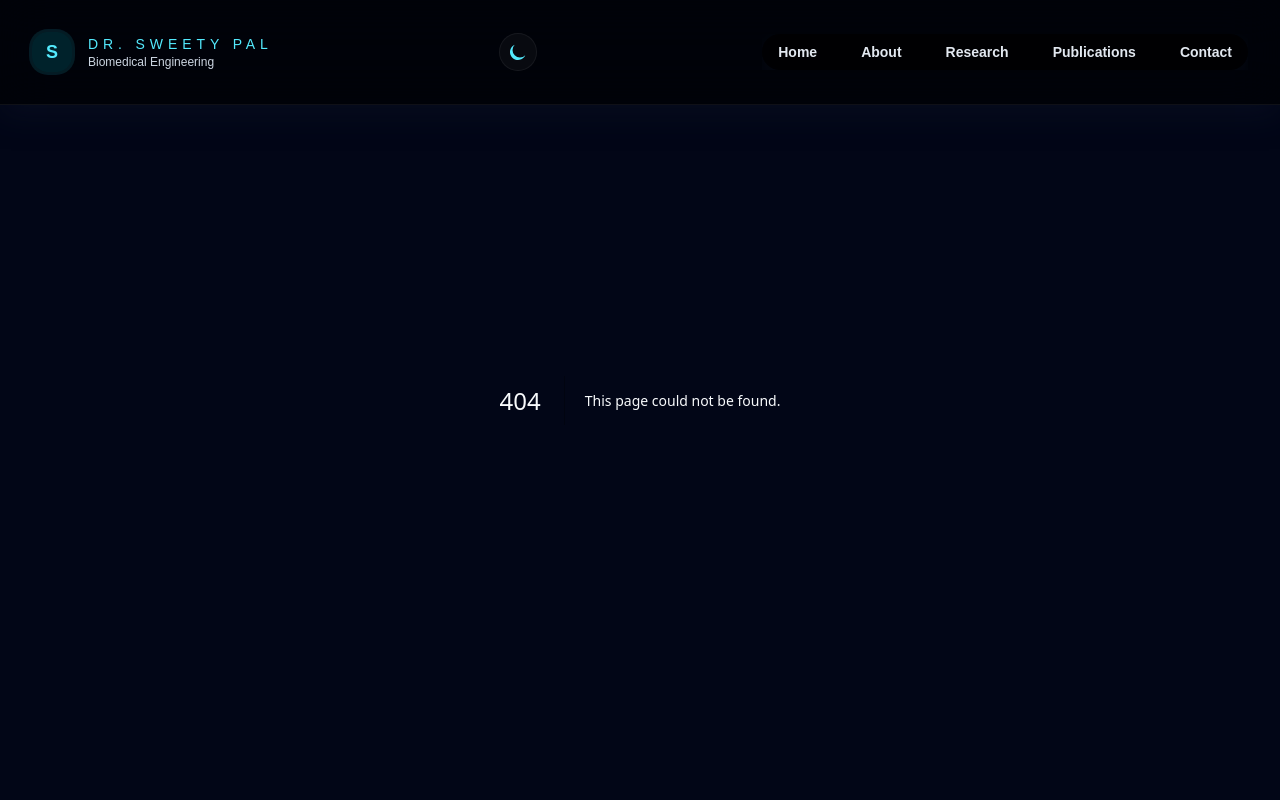
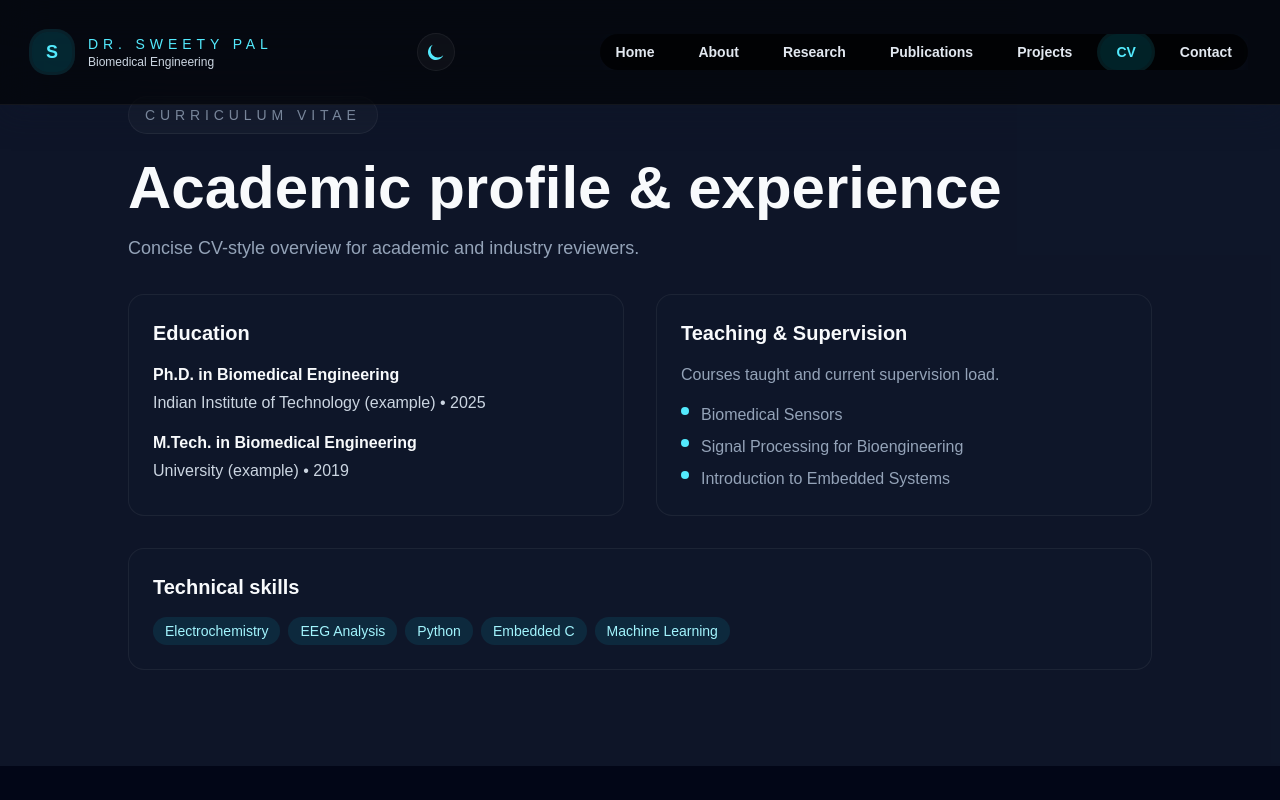
Before and after one commit to Sweety771958/sweety-portfolio, a Next.js app in the folder my-portfolio/: page /cv in a window 1280 px wide. Before the commit this address had no page. Built offline with nearby package versions, Linux system fonts and the light colour scheme.

Commit message:
feat(content): add Projects and CV pages; update navbar

```diff
--- a/my-portfolio/app/components/Navbar.tsx
+++ b/my-portfolio/app/components/Navbar.tsx
@@ -3,7 +3,7 @@
 import { useEffect, useState } from "react";
 import Link from "next/link";
 import { usePathname } from "next/navigation";
-import { motion } from "framer-motion";
+import { motion, Variants } from "framer-motion";
 import ThemeToggle from "./ThemeToggle";
 
 const navLinks = [
@@ -11,15 +11,17 @@ const navLinks = [
   { href: "/about", label: "About" },
   { href: "/research", label: "Research" },
   { href: "/publications", label: "Publications" },
+  { href: "/projects", label: "Projects" },
+  { href: "/cv", label: "CV" },
   { href: "/contact", label: "Contact" },
 ];
 
-const navVariants: any = {
+const navVariants: Variants = {
   hidden: { y: -24, opacity: 0 },
   visible: { y: 0, opacity: 1, transition: { duration: 0.5, ease: [0.22, 1, 0.36, 1] as any } },
 };
 
-const itemVariants: any = {
+const itemVariants: Variants = {
   hidden: { opacity: 0, y: 10 },
   visible: { opacity: 1, y: 0, transition: { duration: 0.35, ease: [0.22, 1, 0.36, 1] as any } },
 };
--- /dev/null
+++ b/my-portfolio/app/cv/page.tsx
@@ -0,0 +1,81 @@
+"use client";
+
+import { motion } from "framer-motion";
+
+const education = [
+  {
+    degree: "Ph.D. in Biomedical Engineering",
+    school: "Indian Institute of Technology (example)",
+    year: "2025",
+  },
+  {
+    degree: "M.Tech. in Biomedical Engineering",
+    school: "University (example)",
+    year: "2019",
+  },
+];
+
+const teaching = [
+  "Biomedical Sensors",
+  "Signal Processing for Bioengineering",
+  "Introduction to Embedded Systems",
+];
+
+const skills = ["Electrochemistry", "EEG Analysis", "Python", "Embedded C", "Machine Learning"];
+
+export default function CV() {
+  return (
+    <main className="min-h-screen bg-theme text-theme">
+      <motion.section
+        initial={{ opacity: 0, y: 24 }}
+        whileInView={{ opacity: 1, y: 0 }}
+        viewport={{ once: true, amount: 0.2 }}
+        transition={{ duration: 0.7 }}
+        className="relative overflow-hidden bg-surface-95 py-24 px-8"
+      >
+        <div className="relative mx-auto max-w-5xl">
+          <div className="mb-8">
+            <span className="inline-flex rounded-full border border-theme bg-overlay px-4 py-2 text-sm uppercase tracking-[0.35em] text-muted">
+              Curriculum Vitae
+            </span>
+            <h1 className="mt-6 text-5xl font-black text-theme sm:text-6xl">Academic profile & experience</h1>
+            <p className="mt-4 text-lg text-muted max-w-2xl">Concise CV-style overview for academic and industry reviewers.</p>
+          </div>
+
+          <section className="grid gap-8 lg:grid-cols-2">
+            <div className="rounded-2xl border border-theme bg-surface p-6">
+              <h2 className="text-xl font-semibold text-theme">Education</h2>
+              <ul className="mt-4 space-y-4 text-muted">
+                {education.map((e) => (
+                  <li key={e.degree}>
+                    <p className="font-semibold text-theme">{e.degree}</p>
+                    <p className="mt-1 text-muted-2">{e.school} • {e.year}</p>
+                  </li>
+                ))}
+              </ul>
+            </div>
+
+            <div className="rounded-2xl border border-theme bg-surface p-6">
+              <h2 className="text-xl font-semibold text-theme">Teaching & Supervision</h2>
+              <p className="mt-4 text-muted">Courses taught and current supervision load.</p>
+              <ul className="mt-4 space-y-2 text-muted">
+                {teaching.map((t) => (
+                  <li key={t} className="flex gap-3"><span className="mt-1 h-2 w-2 rounded-full bg-cyan-300"/> {t}</li>
+                ))}
+              </ul>
+            </div>
+          </section>
+
+          <section className="mt-8 rounded-2xl border border-theme bg-surface p-6">
+            <h2 className="text-xl font-semibold text-theme">Technical skills</h2>
+            <div className="mt-4 flex flex-wrap gap-2">
+              {skills.map((s) => (
+                <span key={s} className="inline-block rounded-full bg-cyan-400/10 px-3 py-1 text-sm text-cyan-200">{s}</span>
+              ))}
+            </div>
+          </section>
+        </div>
+      </motion.section>
+    </main>
+  );
+}
--- a/my-portfolio/app/page.tsx
+++ b/my-portfolio/app/page.tsx
@@ -1,15 +1,15 @@
 "use client";
 
 import Image from "next/image";
-import { motion } from "framer-motion";
+import { motion, Variants } from "framer-motion";
 import StatsSection from "./components/StatsSection";
 
-const heroVariants: any = {
+const heroVariants: Variants = {
   hidden: { opacity: 0, y: 30 },
   visible: { opacity: 1, y: 0, transition: { duration: 0.75, ease: "easeOut" } },
 };
 
-const cardVariants: any = {
+const cardVariants: Variants = {
   hidden: { opacity: 0, y: 20 },
   visible: (delay = 0) => ({ opacity: 1, y: 0, transition: { duration: 0.55, delay, ease: "easeOut" } }),
 };
--- /dev/null
+++ b/my-portfolio/app/projects/page.tsx
@@ -0,0 +1,75 @@
+"use client";
+
+import { motion } from "framer-motion";
+import Link from "next/link";
+
+const projects = [
+  {
+    title: "Multiplex Glucose–Urea Sensor",
+    summary:
+      "A non-enzymatic multiplex electrochemical sensor for simultaneous glucose and urea measurement using nanocomposite electrodes and signal separation algorithms.",
+    tech: ["Electrochemistry", "PANI-AgNP", "Signal Processing"],
+    href: "/publications",
+  },
+  {
+    title: "EEG-based Cognitive State Classifier",
+    summary:
+      "A lightweight pipeline for preprocessing and classifying EEG signals for meditation and stress monitoring using feature extraction and ML.",
+    tech: ["EEG", "MNE-Python", "ML"],
+    href: "/research",
+  },
+  {
+    title: "Portable Biosensor Platform",
+    summary:
+      "Miniaturized hardware and firmware for point-of-care diagnostic devices with cloud synchronization and simple mobile UI.",
+    tech: ["Embedded", "IoT", "Firmware"],
+    href: "/contact",
+  },
+];
+
+export default function Projects() {
+  return (
+    <main className="min-h-screen bg-theme text-theme">
+      <motion.section
+        initial={{ opacity: 0, y: 24 }}
+        whileInView={{ opacity: 1, y: 0 }}
+        viewport={{ once: true, amount: 0.2 }}
+        transition={{ duration: 0.7 }}
+        className="relative overflow-hidden bg-surface-95 py-24 px-8"
+      >
+        <div className="relative mx-auto max-w-7xl">
+          <div className="mb-12">
+            <span className="inline-flex rounded-full border border-theme bg-overlay px-4 py-2 text-sm uppercase tracking-[0.35em] text-muted">
+              Projects
+            </span>
+            <h1 className="mt-6 text-5xl font-black text-theme sm:text-6xl">Selected engineering projects</h1>
+            <p className="mt-4 text-lg text-muted max-w-2xl">
+              Practical prototypes and research-driven engineering work focusing on biosensors, embedded systems, and signal analytics.
+            </p>
+          </div>
+
+          <div className="grid gap-6 lg:grid-cols-3">
+            {projects.map((p) => (
+              <article key={p.title} className="rounded-2xl border border-theme bg-overlay p-6">
+                <h3 className="text-xl font-semibold text-theme">{p.title}</h3>
+                <p className="mt-3 text-muted leading-7">{p.summary}</p>
+                <div className="mt-4 flex flex-wrap gap-2">
+                  {p.tech.map((t) => (
+                    <span key={t} className="inline-block rounded-full bg-cyan-400/10 px-3 py-1 text-sm text-cyan-200">
+                      {t}
+                    </span>
+                  ))}
+                </div>
+                <div className="mt-6">
+                  <Link href={p.href} className="inline-block rounded-full bg-cyan-400 px-4 py-2 text-sm font-semibold text-theme">
+                    Learn more
+                  </Link>
+                </div>
+              </article>
+            ))}
+          </div>
+        </div>
+      </motion.section>
+    </main>
+  );
+}
--- a/my-portfolio/app/publications/page.tsx
+++ b/my-portfolio/app/publications/page.tsx
@@ -1,13 +1,13 @@
 "use client";
 
-import { motion } from "framer-motion";
+import { motion, Variants } from "framer-motion";
 
-const statFade: any = {
+const statFade: Variants = {
   hidden: { opacity: 0, y: 20 },
   visible: (delay = 0) => ({ opacity: 1, y: 0, transition: { delay, duration: 0.55, ease: "easeOut" } }),
 };
 
-const cardFade: any = {
+const cardFade: Variants = {
   hidden: { opacity: 0, y: 20 },
   visible: (delay = 0) => ({ opacity: 1, y: 0, transition: { delay, duration: 0.55, ease: "easeOut" } }),
 };
```
